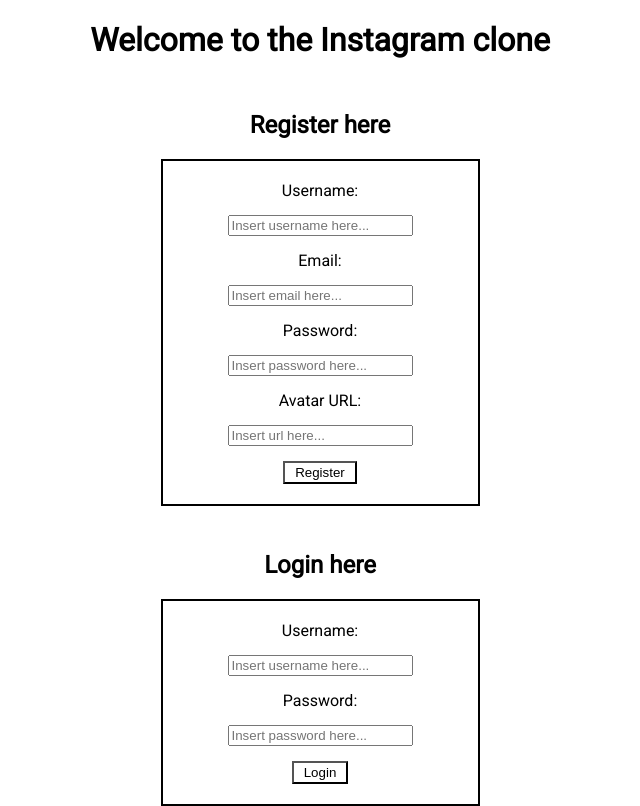
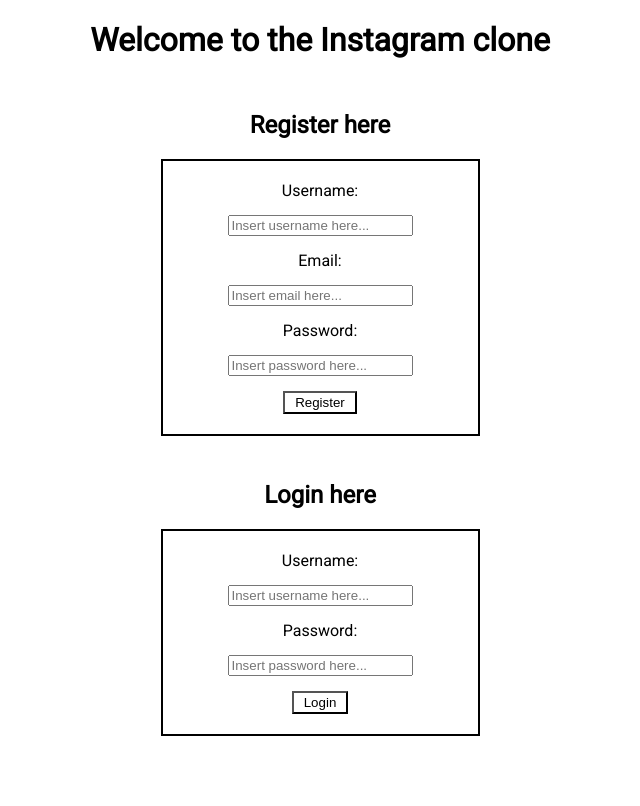
Before and after one commit to gtinsley99/cookies, a React (Create React App) app in the folder client/: page / in a window 1280 px wide. Shown: the whole page, without its empty margins (320-960 px from the left). Built offline with nearby package versions, Linux system fonts and the light colour scheme; no server answers.

Commit message:
remove avatar from model

```diff
--- a/client/package.json
+++ b/client/package.json
@@ -1,12 +1,14 @@
 {
   "name": "client",
   "version": "0.1.0",
+  "homepage": "https://gtinsley99.github.io/cookies-frontend",
   "private": true,
   "dependencies": {
     "@faker-js/faker": "^8.1.0",
     "@testing-library/jest-dom": "^5.17.0",
     "@testing-library/react": "^13.4.0",
     "@testing-library/user-event": "^13.5.0",
+    "gh-pages": "^6.0.0",
     "react": "^18.2.0",
     "react-cookie": "^6.1.1",
     "react-dom": "^18.2.0",
@@ -14,6 +16,8 @@
     "web-vitals": "^2.1.4"
   },
   "scripts": {
+    "predeploy": "npm run build",
+    "deploy": "gh-pages -d build",
     "start": "react-scripts start",
     "build": "react-scripts build",
     "test": "react-scripts test",
--- a/client/src/components/Register.jsx
+++ b/client/src/components/Register.jsx
@@ -5,15 +5,13 @@
   const [username, setUsername] = useState("");
   const [password, setPassword] = useState("");
   const [email, setEmail] = useState("");
-  const [url, setUrl] = useState("");
 
   const handleSubmit = async (e) => {
     e.preventDefault();
-    await RegisterRoute(username, email, password, url, props.setUser, props.setCookie, props.setRes);
+    await RegisterRoute(username, email, password, props.setUser, props.setCookie, props.setRes);
     setUsername("");
     setEmail("");
     setPassword("");
-    setUrl("");
   };
   return (
     <div className="registerDiv">
@@ -44,14 +42,6 @@
             type="password"
           ></input>
         </div>
-        <div className="inputField">
-          <label>Avatar URL:</label>
-          <input
-            placeholder="Insert url here..."
-            value={url}
-            onChange={(e) => setUrl(e.target.value)}
-          ></input>
-        </div>
         <button type="submit">Register</button>
       </form>
     </div>
--- a/client/src/utils/index.js
+++ b/client/src/utils/index.js
@@ -1,4 +1,6 @@
+import { faker } from "@faker-js/faker";
 const noAvatar = require("../images/noAvatar.png");
+
 
 export const LoginRoute = async (
   logUsername,
@@ -23,11 +25,8 @@
     setUser(data.user.username);
     setCookie("username", data.user.username, { maxAge: 604800, path: "/" })
     setCookie("jwt_token", data.user.token, { maxAge: 604800, path: "/" });
-    if (data.user.avatar) {
-        setCookie("userAvatar", data.user.avatar, { maxAge: 604800, path: "/" });
-      } else {
-        setCookie("userAvatar", noAvatar, { maxAge: 604800, path: "/" });
-      }
+    setCookie("userAvatar", noAvatar, { maxAge: 604800, path: "/" });
+
   } catch (error) {
     console.log(error);
     setRes(error);
@@ -38,7 +37,6 @@
   regUsername,
   regEmail,
   regPassword,
-  regUrl,
   setUser,
   setCookie,
   setRes
@@ -50,8 +48,7 @@
       body: JSON.stringify({
         username: regUsername,
         email: regEmail,
-        password: regPassword,
-        avatar: regUrl
+        password: regPassword
       }),
     });
     if (!res.ok) {
@@ -59,15 +56,11 @@
     }
     const data = await res.json();
     console.log(data)
-    console.log(regUrl)
     setUser(data.user.username);
     setCookie("username", data.user.username, { maxAge: 604800, path: "/" })
     setCookie("jwt_token", data.user.token, { maxAge: 604800, path: "/" });
-    if (data.user.avatar) {
-        setCookie("userAvatar", data.user.avatar, { maxAge: 604800, path: "/" });
-      } else {
-        setCookie("userAvatar", noAvatar, { maxAge: 604800, path: "/" });
-      }
+    setCookie("userAvatar", noAvatar, { maxAge: 604800, path: "/" });
+
   } catch (error) {
     console.log(error);
     setRes(error);
```
Also changed, not shown: 2 other files (tests, documents, lock files or other folders).
